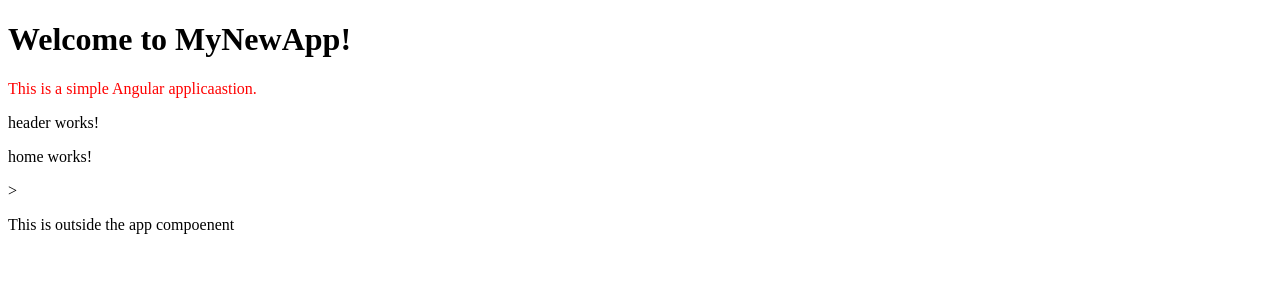
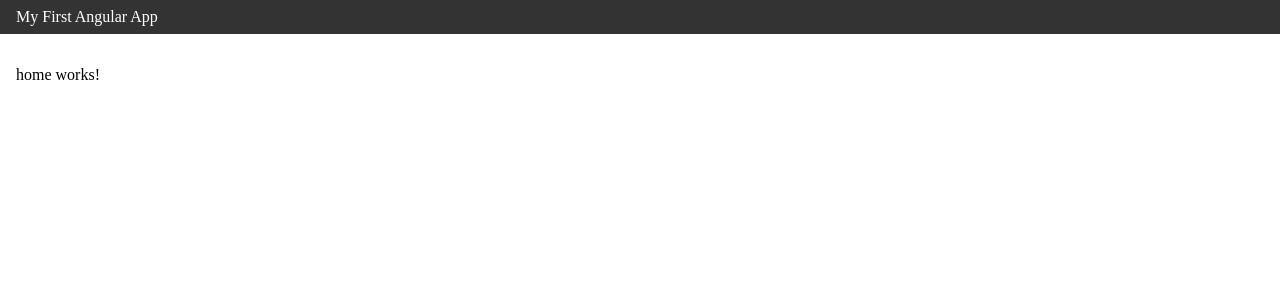
Before and after one commit to godgiftedboy/angular-app-first, an Angular app: page / in a window 1280 px wide. Shown: the top 300 px of the page. Built offline with nearby package versions, Linux system fonts and the light colour scheme.

Commit message:
chore: some styling added and layout made

```diff
--- a/src/app/app.component.html
+++ b/src/app/app.component.html
@@ -1,7 +1,7 @@
 
-  <h1>Welcome to MyNewApp!</h1>
-  <p>This is a simple Angular applicaastion.</p>
   <app-header/>
-  <app-home/>>
+  <main>
+    <app-home/>
+  </main>
 
   <router-outlet />
--- a/src/app/app.component.scss
+++ b/src/app/app.component.scss
@@ -1,3 +1,3 @@
-p {
-    color: red;
+main {
+    padding: 16px;
   }
--- a/src/app/components/header/header.component.html
+++ b/src/app/components/header/header.component.html
@@ -1 +1,3 @@
-<p>header works!</p>
+<header>
+    <nav>My First Angular App</nav>
+</header>
--- a/src/app/components/header/header.component.scss
+++ b/src/app/components/header/header.component.scss
@@ -0,0 +1,9 @@
+header{
+    display: flex;
+    padding-inline: 16px;
+    padding-block: 8px;
+    background-color: #333;
+    color: #fff;
+    align-items: center;
+    justify-content: space-between;
+}
--- a/src/index.html
+++ b/src/index.html
@@ -9,6 +9,5 @@
 </head>
 <body>
   <app-root></app-root>
-  <p>This is outside the app compoenent</p>
 </body>
 </html>
--- a/src/styles.scss
+++ b/src/styles.scss
@@ -1 +1,9 @@
 /* You can add global styles to this file, and also import other style files */
+html,body{
+    padding: 0;
+    margin: 0;
+
+}
+*{
+    outline: none;
+}
```
